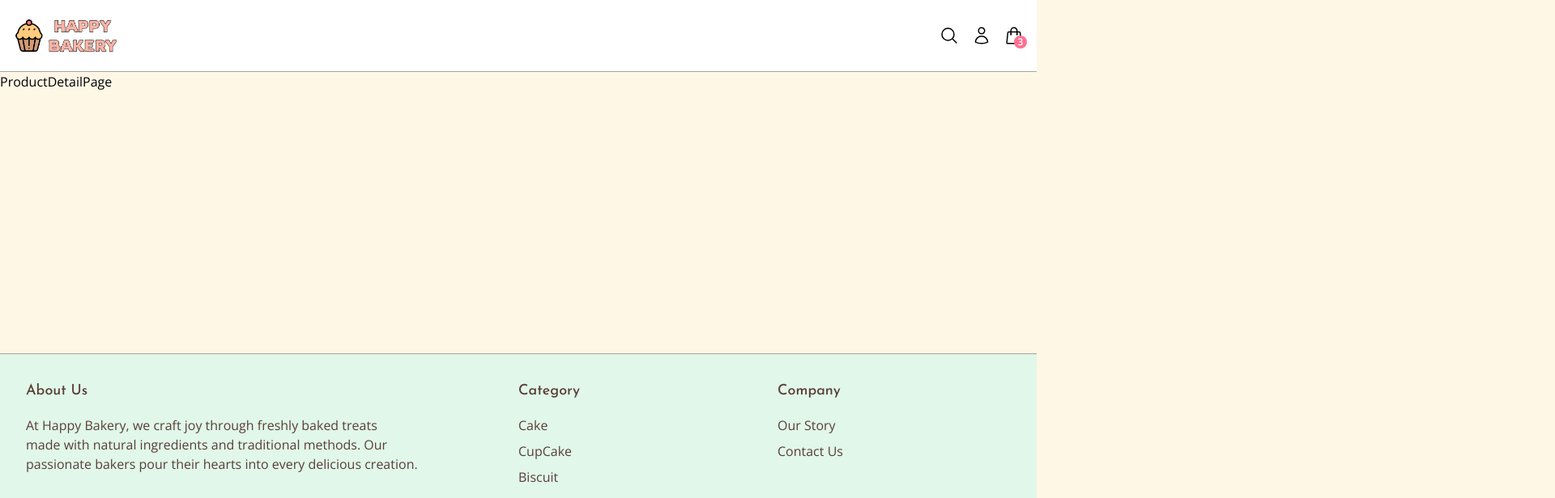
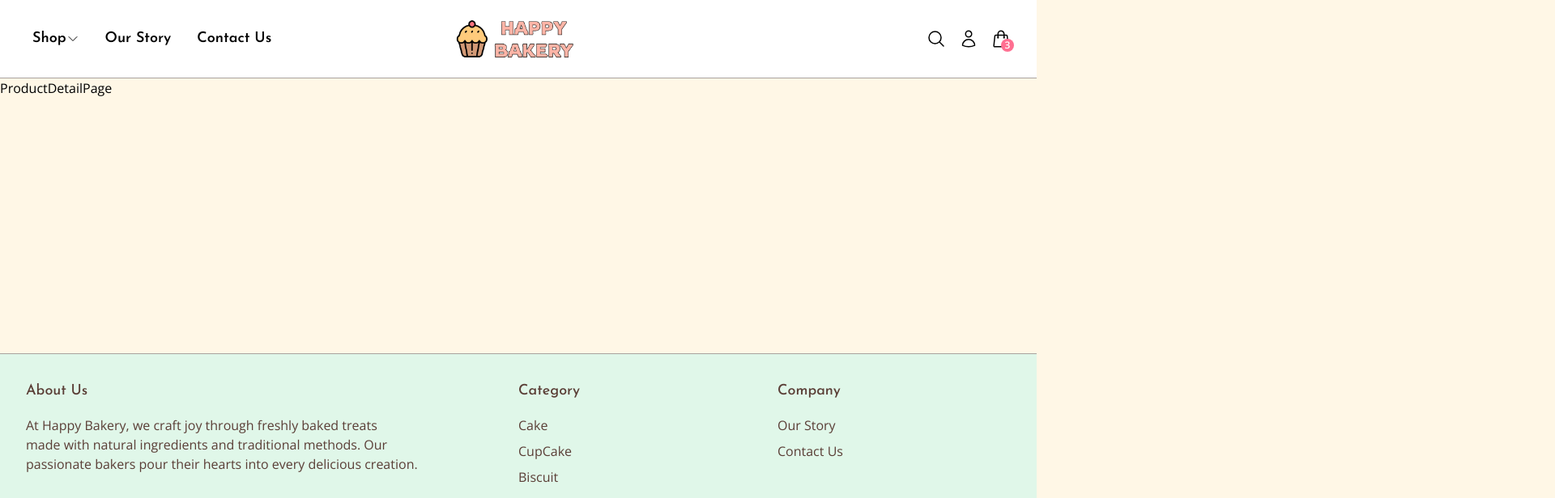
Before and after one commit to Yoruyeh/happy-bakery-nextjs, a Next.js app: page /product/1/1 in a window 1280 px wide. Shown: the top 616 px of the page at 81% size, 1920 px wide, since content can reach past the window. Built offline with nearby package versions, Linux system fonts and the light colour scheme.

Commit message:
style: navbar component extacted from header

```diff
--- a/app/layout.tsx
+++ b/app/layout.tsx
@@ -27,7 +27,7 @@ export default function RootLayout({
   return (
     <html lang='en'>
       <body
-        className={`${josefinSans.variable} ${openSans.variable} flex min-h-screen flex-col font-sans antialiased`}
+        className={`${josefinSans.variable} ${openSans.variable} flex h-fit min-h-screen w-screen flex-col overflow-x-hidden font-sans antialiased`}
       >
         <Header />
         <main className='flex-1'>{children}</main>
--- a/components/layout/Header.tsx
+++ b/components/layout/Header.tsx
@@ -6,8 +6,6 @@ import {
   ShoppingBagIcon,
   MagnifyingGlassIcon,
   XMarkIcon,
-  ArrowRightIcon,
-  ArrowLeftIcon,
 } from '@heroicons/react/24/outline';
 import Image from 'next/image';
 import { useRouter } from 'next/navigation';
@@ -15,6 +13,7 @@ import { useState } from 'react';
 import { twMerge } from 'tailwind-merge';
 import smallLogo from '@/public/logo-small.png';
 import bigLogo from '@/public/logo-big.png';
+import Navbar from '@/components/navbar/Navbar';
 
 type HeaderProps = {};
 
@@ -40,16 +39,18 @@ function Header({}: HeaderProps) {
   const navigateHandler = (path: string) => {
     router.push(path);
     if (isMenuOpen) toggleMenu();
+    if (isShopListOpen) toggleShopList();
   };
 
   return (
     <>
       <header
         className={twMerge(
-          'flex w-full items-center justify-between bg-white p-4',
+          'flex w-full items-center justify-between bg-white p-4 lg:px-8',
           isMenuOpen ? 'border-b-0' : 'border-b border-stone-400'
         )}
       >
+        {/* 漢堡選單 */}
         <div
           className='hamburger relative cursor-pointer lg:hidden'
           onClick={toggleMenu}
@@ -67,8 +68,17 @@ function Header({}: HeaderProps) {
             )}
           />
         </div>
+        {/* <div className='flex w-full flex-1 border border-blue-700'> */}
+        {/* Nav導航欄 */}
+        <Navbar
+          isMenuOpen={isMenuOpen}
+          isShopListOpen={isShopListOpen}
+          toggleShopList={toggleShopList}
+          navigateHandler={navigateHandler}
+        />
+        {/* Logo */}
         <div
-          className='logo h-6 w-6 cursor-pointer md:h-14 md:w-fit'
+          className='logo h-6 w-6 cursor-pointer md:h-12 md:w-fit lg:h-16 lg:flex-none'
           onClick={() => navigateHandler('/')}
         >
           <Image
@@ -82,7 +92,9 @@ function Header({}: HeaderProps) {
             className='hidden h-full w-full md:block'
           />
         </div>
-        <div className='user flex cursor-pointer items-center gap-4'>
+        {/* </div> */}
+        {/* User Icons */}
+        <div className='user flex cursor-pointer items-center justify-end gap-4 lg:flex-1'>
           <div
             className='search cursor-pointer transition-transform duration-300 ease-in-out hover:scale-110'
             onClick={toggleSearchBar}
@@ -106,105 +118,24 @@ function Header({}: HeaderProps) {
           </div>
         </div>
       </header>
-      {/* 背景遮罩 */}
+      {/* 背景遮罩 for mobile */}
       {isMenuOpen && (
         <div
-          className='fixed inset-x-0 top-[56px] h-full bg-black opacity-30 transition-opacity duration-300 md:top-[88px]'
+          className='fixed inset-x-0 top-[56px] h-full bg-black opacity-30 transition-opacity duration-300 md:top-[80px]'
           onClick={toggleMenu}
         />
       )}
-
-      {/* Nav導航欄 */}
-      <nav
-        className={twMerge(
-          'menu transform-translate fixed left-0 top-[56px] z-50 h-[calc(100vh-56px)] w-1/2 bg-white font-josefin text-lg font-semibold duration-300 ease-in-out md:top-[88px] md:h-[calc(100vh-88px)]',
-          isMenuOpen ? 'translate-x-0' : '-translate-x-full'
-        )}
-      >
-        <div className='relative flex h-full w-full flex-col overflow-hidden'>
-          {/* 主選單 */}
-          <ul
-            className={twMerge(
-              'absolute flex w-full transform flex-col gap-2 transition-transform duration-300 ease-in-out',
-              isShopListOpen ? '-translate-x-full' : 'translate-x-0'
-            )}
-          >
-            <li
-              className='flex cursor-pointer items-center justify-between p-4 hover:bg-slate-200'
-              onClick={toggleShopList}
-            >
-              <span>Shop</span>
-              <div>
-                <ArrowRightIcon className='h-4 w-4' />
-              </div>
-            </li>
-            <li
-              className='cursor-pointer p-4 hover:bg-slate-200'
-              onClick={() => navigateHandler('/about')}
-            >
-              Our Story
-            </li>
-            <li
-              className='cursor-pointer p-4 hover:bg-slate-200'
-              onClick={() => navigateHandler('/contact')}
-            >
-              Contact Us
-            </li>
-          </ul>
-          {/* Shop 子選單 */}
-          <ul
-            className={twMerge(
-              'absolute flex w-full transform flex-col gap-2 transition-transform duration-300 ease-in-out',
-              isShopListOpen ? 'translate-x-0' : 'translate-x-full'
-            )}
-          >
-            <li
-              className='flex cursor-pointer items-center gap-2 p-4 text-base font-normal hover:bg-slate-200'
-              onClick={toggleShopList}
-            >
-              <div>
-                <ArrowLeftIcon className='h-4 w-4' />
-              </div>
-              <span>Shop</span>
-            </li>
-            <li
-              className='cursor-pointer p-4 hover:bg-slate-200'
-              onClick={() => navigateHandler('/product/all')}
-            >
-              All Products
-            </li>
-            <li
-              className='cursor-pointer p-4 hover:bg-slate-200'
-              onClick={() => navigateHandler('/product/new')}
-            >
-              New In Products
-            </li>
-            <li
-              className='cursor-pointer p-4 hover:bg-slate-200'
-              onClick={() => navigateHandler('/product/cake')}
-            >
-              Cakes
-            </li>
-          </ul>
-          {/* 登入區塊 */}
-          <div className='mt-auto w-full'>
-            <li
-              className='group flex cursor-pointer items-center gap-4 bg-slate-200 p-6'
-              onClick={() => navigateHandler('/login')}
-            >
-              <div className='transition-transform duration-300 ease-in-out group-hover:scale-110'>
-                <UserIcon className='h-6 w-6' />
-              </div>
-              <span>Login</span>
-            </li>
-          </div>
-        </div>
-      </nav>
-
+      {/* 背景遮罩 for desktop */}
+      {isShopListOpen && (
+        <div
+          className='fixed inset-0 top-[96px] hidden bg-black opacity-30 transition-opacity duration-300 lg:block'
+          onClick={toggleShopList}
+        />
+      )}
       {/* 搜尋欄 */}
       <div
         className={twMerge(
-          'transform-translate fixed bottom-full z-50 flex h-14 w-full items-center justify-center gap-4 bg-slate-200 px-4 duration-300 ease-in-out md:h-[88px]',
+          'transform-translate fixed bottom-full z-50 flex h-14 w-full items-center justify-center gap-4 bg-slate-200 px-4 duration-300 ease-in-out md:h-[80px] lg:h-[96px]',
           isSearchBarOpen ? 'translate-y-full' : 'translate-y-0'
         )}
       >
--- /dev/null
+++ b/components/navbar/Navbar.tsx
@@ -0,0 +1,138 @@
+'use client';
+
+import { twMerge } from 'tailwind-merge';
+import {
+  UserIcon,
+  ArrowRightIcon,
+  ArrowLeftIcon,
+  ChevronDownIcon,
+  ChevronUpIcon,
+} from '@heroicons/react/24/outline';
+
+interface NavbarProps {
+  isMenuOpen: boolean;
+  isShopListOpen: boolean;
+  toggleShopList: () => void;
+  navigateHandler: (path: string) => void;
+}
+
+function Navbar({
+  isMenuOpen,
+  isShopListOpen,
+  toggleShopList,
+  navigateHandler,
+}: NavbarProps) {
+  return (
+    <nav
+      className={twMerge(
+        'menu transform-translate fixed left-0 top-[56px] z-20 h-[calc(100vh-56px)] w-1/2 bg-white font-josefin text-lg font-semibold duration-300 ease-in-out',
+        // Mobile styles
+        isMenuOpen ? 'translate-x-0' : '-translate-x-full',
+        // Ipad styles
+        'md:top-[80px] md:h-[calc(100vh-80px)]',
+        // Desktop styles
+        'lg:static lg:h-fit lg:w-full lg:flex-1 lg:translate-x-0'
+      )}
+    >
+      <div className='relative flex h-full w-full flex-col overflow-hidden lg:overflow-visible'>
+        {/* 主選單 */}
+        <ul
+          className={twMerge(
+            'absolute flex w-full transform flex-col gap-2 transition-transform duration-300 ease-in-out',
+            // Mobile styles
+            isShopListOpen ? '-translate-x-full' : 'translate-x-0',
+            // Desktop styles
+            'lg:static lg:translate-x-0 lg:flex-row lg:gap-4'
+          )}
+        >
+          <li
+            className='flex cursor-pointer items-center justify-between p-4 hover:bg-slate-200 lg:p-2 lg:hover:bg-transparent lg:hover:underline'
+            onClick={toggleShopList}
+          >
+            <span>Shop</span>
+            <div>
+              <ArrowRightIcon className='h-4 w-4 lg:hidden' />
+              <ChevronDownIcon
+                className={twMerge(
+                  'hidden h-4 w-4 lg:block',
+                  isShopListOpen && 'lg:hidden'
+                )}
+              />
+              <ChevronUpIcon
+                className={twMerge(
+                  'hidden h-4 w-4 lg:block',
+                  !isShopListOpen && 'lg:hidden'
+                )}
+              />
+            </div>
+          </li>
+          <li
+            className='cursor-pointer p-4 hover:bg-slate-200 lg:p-2 lg:hover:bg-transparent lg:hover:underline'
+            onClick={() => navigateHandler('/about')}
+          >
+            Our Story
+          </li>
+          <li
+            className='cursor-pointer p-4 hover:bg-slate-200 lg:p-2 lg:hover:bg-transparent lg:hover:underline'
+            onClick={() => navigateHandler('/contact')}
+          >
+            Contact Us
+          </li>
+        </ul>
+        {/* Shop 子選單 */}
+        <ul
+          className={twMerge(
+            'absolute flex w-full flex-col gap-2 bg-white transition-transform duration-300 ease-in-out',
+            // Mobile styles
+            isShopListOpen ? 'translate-x-0' : 'translate-x-full',
+            // Desktop styles
+            'lg:bg-bgColor-card lg:-left-8 lg:top-[calc(100%+26px)] lg:w-screen lg:flex-row lg:items-center lg:gap-8 lg:pl-6 lg:shadow-md lg:transition-opacity',
+            isShopListOpen ? 'lg:opacity-100' : 'lg:invisible lg:opacity-0'
+          )}
+        >
+          <li
+            className='flex cursor-pointer items-center gap-2 p-4 text-base font-normal hover:bg-slate-200 lg:hidden'
+            onClick={toggleShopList}
+          >
+            <div>
+              <ArrowLeftIcon className='h-4 w-4' />
+            </div>
+            <span>Shop</span>
+          </li>
+          <li
+            className='cursor-pointer p-4 hover:bg-slate-200 lg:hover:bg-transparent lg:hover:underline'
+            onClick={() => navigateHandler('/product/all')}
+          >
+            All Products
+          </li>
+          <li
+            className='cursor-pointer p-4 hover:bg-slate-200 lg:hover:bg-transparent lg:hover:underline'
+            onClick={() => navigateHandler('/product/new')}
+          >
+            New In Products
+          </li>
+          <li
+            className='cursor-pointer p-4 hover:bg-slate-200 lg:hover:bg-transparent lg:hover:underline'
+            onClick={() => navigateHandler('/product/cake')}
+          >
+            Cakes
+          </li>
+        </ul>
+        {/* 登入區塊 */}
+        <div className='mt-auto w-full lg:hidden'>
+          <li
+            className='group flex cursor-pointer items-center gap-4 bg-slate-200 p-6'
+            onClick={() => navigateHandler('/login')}
+          >
+            <div className='transition-transform duration-300 ease-in-out group-hover:scale-110'>
+              <UserIcon className='h-6 w-6' />
+            </div>
+            <span>Login</span>
+          </li>
+        </div>
+      </div>
+    </nav>
+  );
+}
+
+export default Navbar;
```
